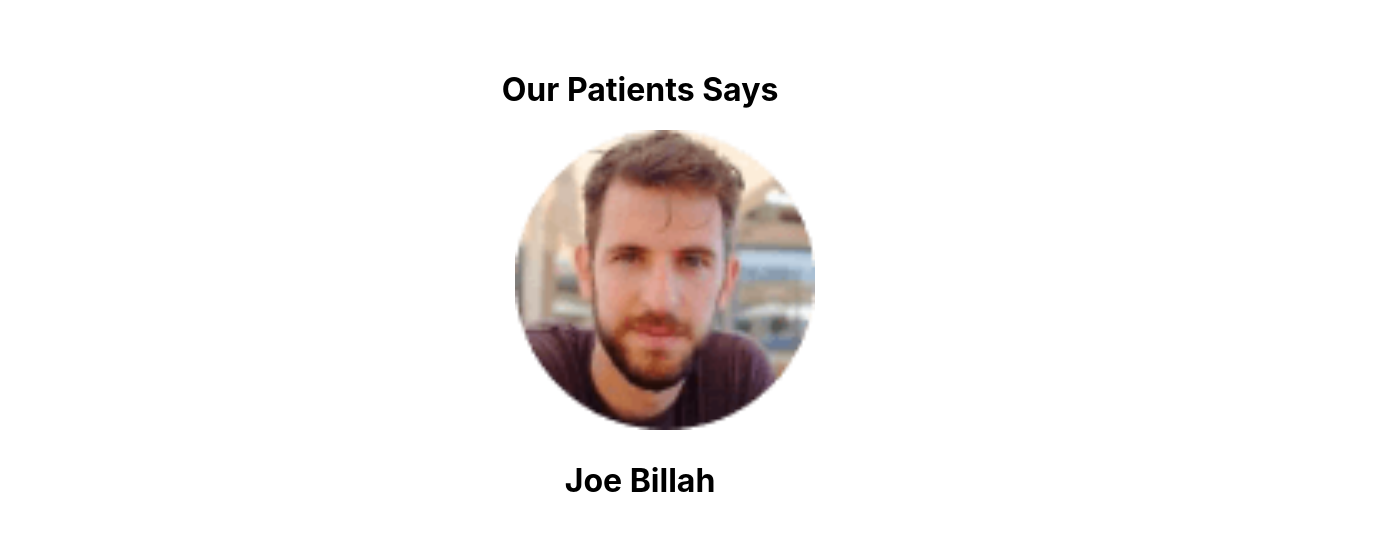
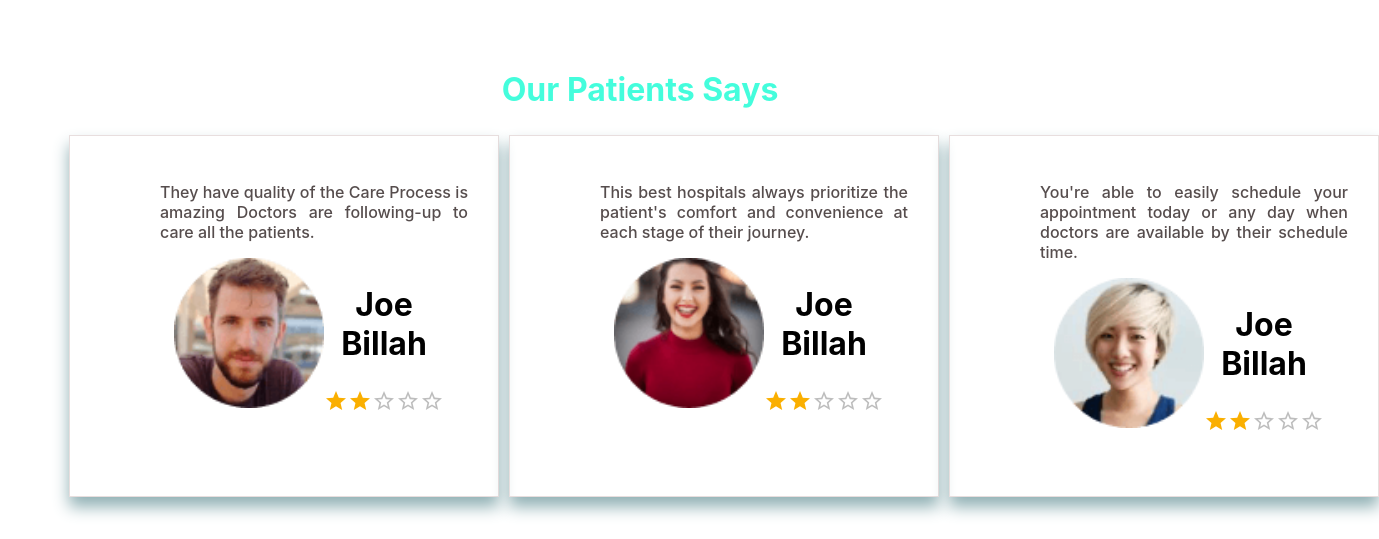
Before and after one commit to BishalAshiq/website-hospital, a React (Create React App) app: page / in a window 1280 px wide. Shown: the part 2689-3228 px from the top of the page, 1379 px wide, since content can reach past the window. Built offline with nearby package versions, Linux system fonts and the light colour scheme.

Commit message:
added reviews

```diff
--- a/src/Pages/PatientsReview/PatientsReview.css
+++ b/src/Pages/PatientsReview/PatientsReview.css
@@ -0,0 +1,24 @@
+.patients{
+    display: flex;
+    justify-content: space-evenly;
+    grid-area: 10px;
+    margin-bottom: 40px;
+}
+.review{
+ border: 1px solid rgb(232, 222, 222);
+ width: 400px;
+ height: 300px;
+ box-shadow: 0px 10px 15px 0px rgb(145, 177, 181);
+ padding: 30px;
+ margin: 5px;
+}
+
+.name-img{
+    display: flex;
+    justify-content:space-evenly;
+}
+
+.name-img img{
+  width: 150px;
+  height: 150px;
+}
--- a/src/Pages/PatientsReview/PatientsReview.js
+++ b/src/Pages/PatientsReview/PatientsReview.js
@@ -1,20 +1,82 @@
-import { Container } from '@mui/system';
-import React from 'react';
-import './PatientsReview.css';
-import patients1 from '../../Images/Reviews/people-1.png';
-import patients2 from '../../Images/Reviews/people-2.png';
-import patients3 from '../../Images/Reviews/people-3.png';
+import { Container } from "@mui/system";
+import React from "react";
+import Rating from "@mui/material/Rating";
+import Typography from "@mui/material/Typography";
+import "./PatientsReview.css";
+import patients1 from "../../Images/Reviews/people-1.png";
+import patients2 from "../../Images/Reviews/people-2.png";
+import patients3 from "../../Images/Reviews/people-3.png";
 
 const PatientsReview = () => {
+  const [value, setValue] = React.useState(2);
   return (
     <div>
-            <h1>Our Patients Says</h1>
+      <h1 style={{color:"#44FDDC"}}>Our Patients Says</h1>
       <Container>
+        <div className="patients">
+          <div className="review">
+            <p>
+              They have quality of the Care Process is amazing
+              Doctors are following-up to care all the patients.
+            </p>
+            <Container>
+              <div className="name-img">
+                <img src={patients1} alt="" />
                 <div>
+                <h2>Joe Billah</h2>
+                <Typography component="legend"></Typography>
+                <Rating
+                  name="simple-controlled"
+                  value={value}
+                  onChange={(event, newValue) => {
+                    setValue(newValue);
+                  }}
+                />
+                </div>
+              </div>
+            </Container>
+          </div>
+          <div className="review">
+            <p>
+              This best hospitals always prioritize the patient's comfort and convenience at each stage of their journey.
+            </p>
+            <Container>
+              <div className="name-img">
+                <img src={patients2} alt="" />
                 <div>
-                        <img src={patients1} alt=""/>
                 <h2>Joe Billah</h2>
-                        <p></p>
+                <Typography component="legend"></Typography>
+                <Rating
+                  name="simple-controlled"
+                  value={value}
+                  onChange={(event, newValue) => {
+                    setValue(newValue);
+                  }}
+                />
+                </div>
+              </div>
+            </Container>
+          </div>
+          <div className="review">
+            <p>
+            You're able to easily schedule your appointment today or any day when doctors are available by their schedule time.
+            </p>
+            <Container>
+              <div className="name-img">
+                <img src={patients3} alt="" />
+                <div>
+                <h2>Joe Billah</h2>
+                <Typography component="legend"></Typography>
+                <Rating
+                  name="simple-controlled"
+                  value={value}
+                  onChange={(event, newValue) => {
+                    setValue(newValue);
+                  }}
+                />
+                </div>
+              </div>
+            </Container>
           </div>
         </div>
       </Container>
```
Lines whose indentation alone changed are shown as unchanged.
